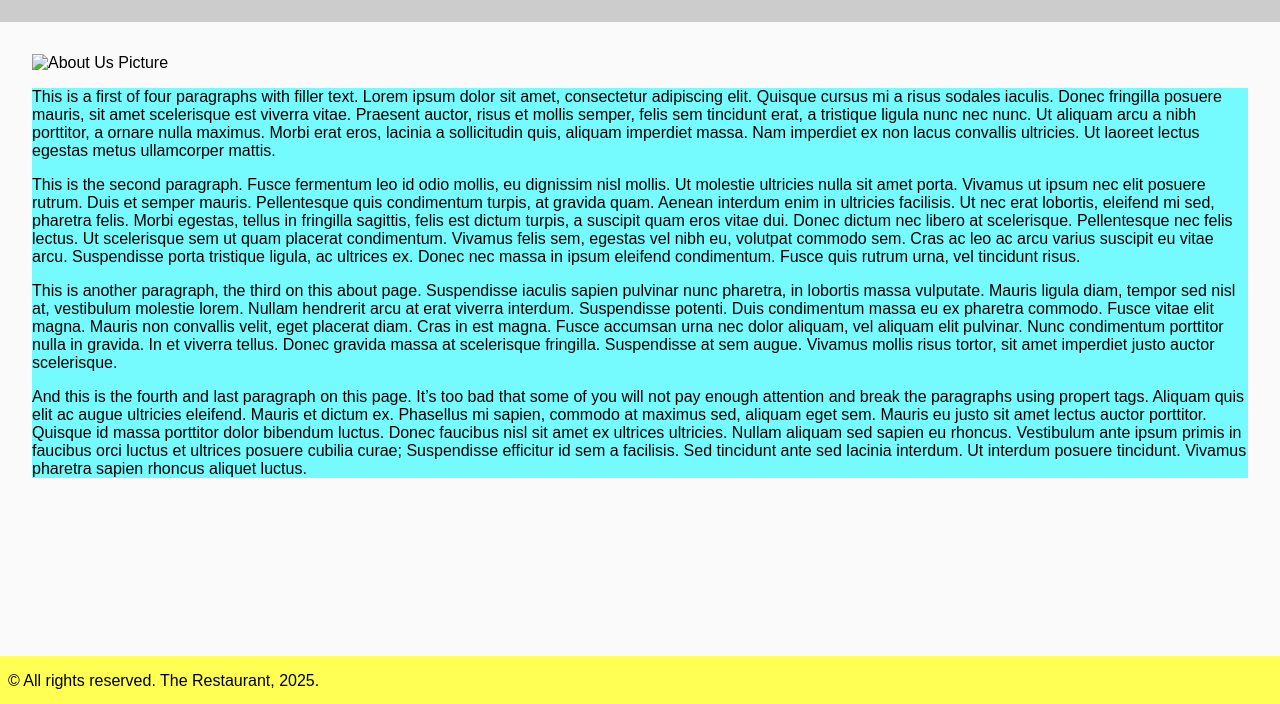
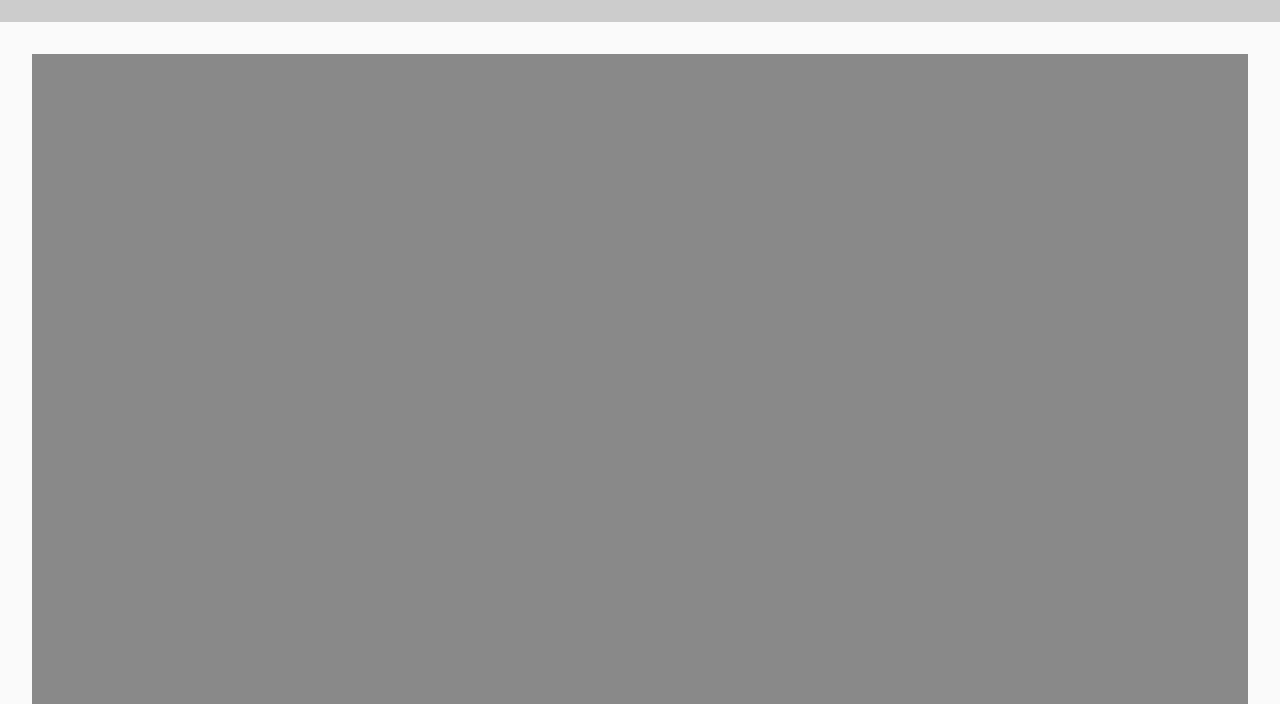
Before and after one commit to omarsanchezt/omarsanchezt.github.io, a plain HTML site: page grc338/website-responsive/about.html in a window 1280 px wide. Shown: the part 96-800 px from the top of the page. Drawn offline with Linux system fonts and the light colour scheme.

Commit message:
Update about.html

```diff
--- a/grc338/website-responsive/about.html
+++ b/grc338/website-responsive/about.html
@@ -24,7 +24,7 @@
             </nav>
          </header>
          <main>
-            <img src="images/placeholder.jpg" alt="About Us Picture" />
+            <img src="placeholder.jpg" alt="About Us Picture" />
             <article>
                <p>
                   This is a first of four paragraphs with filler text. Lorem ipsum dolor sit amet, consectetur adipiscing elit. Quisque cursus mi a risus sodales iaculis. Donec fringilla posuere mauris, sit amet scelerisque est viverra vitae.
```
